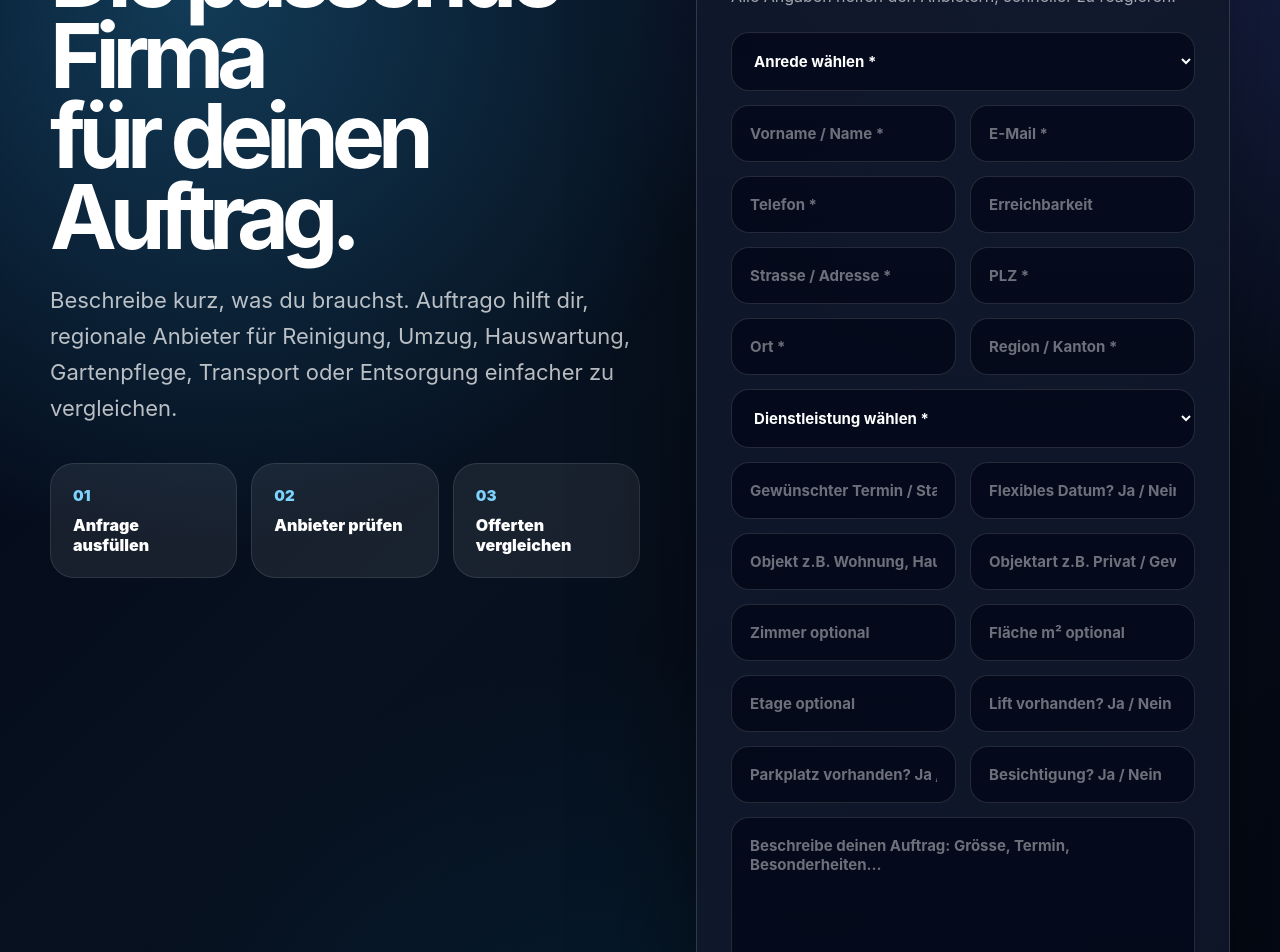
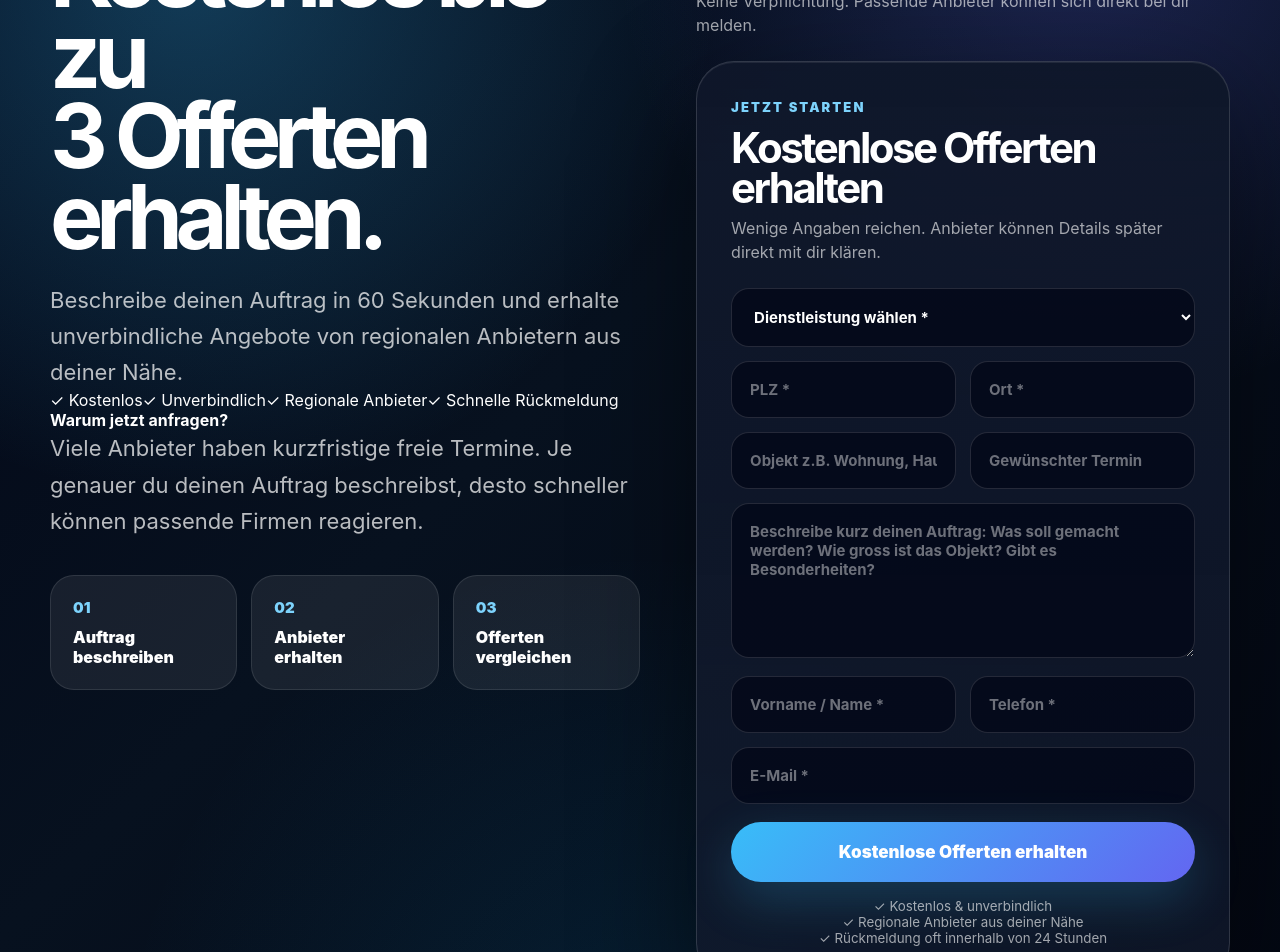
Before and after one commit to Cavara266/auftrago, a Next.js app: page /offerte-anfragen in a window 1280 px wide. Shown: the part 300-1252 px from the top of the page. Built offline with nearby package versions, Linux system fonts and the light colour scheme.

Commit message:
Simplify offer request form

```diff
--- a/app/offerte-anfragen/page.tsx
+++ b/app/offerte-anfragen/page.tsx
@@ -3,16 +3,16 @@
 import OfferteAnfrageForm from "@/components/offerte-anfrage-form";
 
 export const metadata: Metadata = {
-  title: "Kostenlose Offerte anfragen | Regionale Anbieter vergleichen",
+  title: "Kostenlos bis zu 3 Offerten erhalten | Auftrago Schweiz",
   description:
-    "Kostenlos und unverbindlich Offerten für Reinigung, Umzug, Hauswartung, Gartenpflege, Entsorgung, Transport und weitere Dienstleistungen in der Schweiz anfragen.",
+    "Beschreibe deinen Auftrag in 60 Sekunden und erhalte kostenlos und unverbindlich Offerten von regionalen Anbietern für Reinigung, Umzug, Hauswartung, Gartenpflege, Entsorgung und mehr.",
   alternates: {
     canonical: "https://www.auftrago.ch/offerte-anfragen",
   },
   openGraph: {
-    title: "Kostenlose Offerte anfragen | Auftrago",
+    title: "Kostenlos bis zu 3 Offerten erhalten | Auftrago",
     description:
-      "Beschreibe deinen Auftrag und vergleiche regionale Anbieter für Reinigung, Umzug, Hauswartung, Gartenpflege und mehr.",
+      "Beschreibe deinen Auftrag einmal und erhalte unverbindliche Angebote von regionalen Anbietern.",
     url: "https://www.auftrago.ch/offerte-anfragen",
     siteName: "Auftrago",
     type: "website",
@@ -55,28 +55,35 @@
 const steps = [
   {
     number: "01",
-    title: "Anfrage ausfüllen",
-    text: "Du beschreibst kurz deinen Auftrag, Ort, Termin und die wichtigsten Details.",
+    title: "Auftrag beschreiben",
+    text: "Du gibst kurz an, welche Dienstleistung du brauchst und wo der Auftrag stattfindet.",
   },
   {
     number: "02",
-    title: "Anbieter prüfen",
-    text: "Regionale Firmen können einschätzen, ob dein Auftrag zu ihnen passt.",
+    title: "Anbieter erhalten",
+    text: "Regionale Anbieter können deine Anfrage prüfen und sich direkt bei dir melden.",
   },
   {
     number: "03",
     title: "Offerten vergleichen",
-    text: "Du vergleichst Rückmeldungen, Preise und Leistungen in Ruhe.",
+    text: "Du vergleichst Preise, Leistungen und Verfügbarkeit ohne Verpflichtung.",
   },
 ];
 
 const benefits = [
-  "Kostenlose Anfrage senden",
-  "Regionale Anbieter erreichen",
-  "Zeit bei der Suche sparen",
-  "Offerten besser vergleichen",
+  "Kostenlos & unverbindlich",
+  "Bis zu 3 passende Offerten",
+  "Regionale Anbieter aus deiner Nähe",
+  "Nur eine Anfrage statt viele Telefonate",
   "Für Privatkunden und Firmen",
   "Keine Verpflichtung nach der Anfrage",
+];
+
+const trustItems = [
+  "✓ Kostenlos",
+  "✓ Unverbindlich",
+  "✓ Regionale Anbieter",
+  "✓ Schnelle Rückmeldung",
 ];
 
 const regions = [
@@ -98,6 +105,11 @@
       "Ja. Die Anfrage ist kostenlos und unverbindlich. Du entscheidest selbst, ob du ein Angebot annehmen möchtest.",
   },
   {
+    question: "Wie viele Offerten erhalte ich?",
+    answer:
+      "Je nach Region, Auftrag und Verfügbarkeit können sich passende Anbieter direkt bei dir melden. Ziel ist, dass du Angebote einfacher vergleichen kannst.",
+  },
+  {
     question: "Welche Dienstleistungen kann ich anfragen?",
     answer:
       "Du kannst Anfragen für Reinigung, Umzugsreinigung, Hauswartung, Gartenpflege, Umzug, Transport, Entsorgung, Malerarbeiten, Elektriker, Sanitär und weitere Dienstleistungen senden.",
@@ -105,7 +117,7 @@
   {
     question: "Wie schnell bekomme ich eine Rückmeldung?",
     answer:
-      "Das hängt von Region, Auftrag und Verfügbarkeit der Anbieter ab. Eine genaue Beschreibung erhöht die Chance auf schnelle und passende Rückmeldungen.",
+      "Das hängt von Region, Auftrag und Verfügbarkeit der Anbieter ab. Eine klare Beschreibung erhöht die Chance auf schnelle Rückmeldungen.",
   },
   {
     question: "Muss ich ein Angebot annehmen?",
@@ -141,16 +153,30 @@
             <span className="quote-pill">Kostenlos & unverbindlich</span>
 
             <h1>
-              Die passende Firma
+              Kostenlos bis zu
               <br />
-              für deinen Auftrag.
+              3 Offerten erhalten.
             </h1>
 
             <p>
-              Beschreibe kurz, was du brauchst. Auftrago hilft dir, regionale
-              Anbieter für Reinigung, Umzug, Hauswartung, Gartenpflege,
-              Transport oder Entsorgung einfacher zu vergleichen.
+              Beschreibe deinen Auftrag in 60 Sekunden und erhalte
+              unverbindliche Angebote von regionalen Anbietern aus deiner Nähe.
             </p>
+
+            <div className="quote-trust-badges">
+              {trustItems.map((item) => (
+                <span key={item}>{item}</span>
+              ))}
+            </div>
+
+            <div className="quote-urgency-box">
+              <strong>Warum jetzt anfragen?</strong>
+              <p>
+                Viele Anbieter haben kurzfristige freie Termine. Je genauer du
+                deinen Auftrag beschreibst, desto schneller können passende
+                Firmen reagieren.
+              </p>
+            </div>
 
             <div className="quote-trust">
               {steps.map((step) => (
@@ -162,7 +188,29 @@
             </div>
           </div>
 
-          <OfferteAnfrageForm />
+          <div className="quote-form-wrap">
+            <div className="quote-form-head">
+              <span>Jetzt starten</span>
+              <h2>Kostenlose Offerten anfragen</h2>
+              <p>
+                Keine Verpflichtung. Passende Anbieter können sich direkt bei
+                dir melden.
+              </p>
+            </div>
+
+            <OfferteAnfrageForm />
+          </div>
+        </div>
+      </section>
+
+      <section className="quote-section quote-benefits-strip">
+        <div className="container quote-benefit-grid">
+          {benefits.map((benefit) => (
+            <div key={benefit}>
+              <span>✓</span>
+              <strong>{benefit}</strong>
+            </div>
+          ))}
         </div>
       </section>
 
@@ -217,29 +265,6 @@
       </section>
 
       <section className="quote-section">
-        <div className="container quote-split">
-          <div>
-            <span className="quote-pill">Vorteile</span>
-            <h2>Warum über Auftrago anfragen?</h2>
-            <p>
-              Auftrago macht die Suche nach Dienstleistern einfacher. Du
-              beschreibst deinen Auftrag einmal und erhältst eine bessere
-              Grundlage für den Vergleich.
-            </p>
-          </div>
-
-          <div className="quote-benefit-grid">
-            {benefits.map((benefit) => (
-              <div key={benefit}>
-                <span>✓</span>
-                <strong>{benefit}</strong>
-              </div>
-            ))}
-          </div>
-        </div>
-      </section>
-
-      <section className="quote-section quote-dark">
         <div className="container quote-section-head">
           <span className="quote-pill">Regionen</span>
           <h2>Offerten in deiner Region anfragen</h2>
@@ -279,12 +304,13 @@
       <section className="quote-final">
         <div className="container">
           <span className="quote-pill">Jetzt starten</span>
-          <h2>Bereit für deine Offerte?</h2>
+          <h2>Kostenlos passende Offerten erhalten</h2>
           <p>
-            Beschreibe deinen Auftrag und finde passende regionale Anbieter.
+            Beschreibe deinen Auftrag einmal und spare dir die Suche nach
+            einzelnen Firmen.
           </p>
           <a href="#top" className="btn btn-primary">
-            Anfrage ausfüllen
+            Kostenlose Offerten anfragen
           </a>
         </div>
       </section>
--- a/components/offerte-anfrage-form.tsx
+++ b/components/offerte-anfrage-form.tsx
@@ -83,13 +83,9 @@
       sessionStorage.getItem("auftrago_utm_content") ||
       "",
     gclid:
-      params.get("gclid") ||
-      sessionStorage.getItem("auftrago_gclid") ||
-      "",
+      params.get("gclid") || sessionStorage.getItem("auftrago_gclid") || "",
     fbclid:
-      params.get("fbclid") ||
-      sessionStorage.getItem("auftrago_fbclid") ||
-      "",
+      params.get("fbclid") || sessionStorage.getItem("auftrago_fbclid") || "",
   };
 
   sessionStorage.setItem("auftrago_utm_source", tracking.utmSource);
@@ -133,50 +129,48 @@
     const fd = new FormData(form);
     const latestTracking = getTrackingData();
 
+    const postalCode = String(fd.get("postalCode") || "").trim();
+    const city = String(fd.get("city") || "").trim();
+    const service = String(fd.get("service") || "").trim();
+
     const payload = {
       name: String(fd.get("name") || "").trim(),
       phone: String(fd.get("phone") || "").trim(),
       email: String(fd.get("email") || "").trim(),
 
-      salutation: String(fd.get("salutation") || "Nicht angegeben").trim(),
-      street: String(fd.get("street") || "Nicht angegeben").trim(),
-      postalCode: String(fd.get("postalCode") || "Nicht angegeben").trim(),
-      city: String(fd.get("city") || "").trim(),
-      region: String(fd.get("region") || "").trim(),
+      salutation: "Nicht angegeben",
+      street: "Nicht angegeben",
+      postalCode,
+      city,
+      region: city || postalCode || "Nicht angegeben",
 
-      service: String(fd.get("service") || "").trim(),
+      service,
       start: String(fd.get("start") || "Nach Absprache").trim(),
-      flexibleDate: String(fd.get("flexibleDate") || "Nach Absprache").trim(),
-      viewingWanted: String(fd.get("viewingWanted") || "Nach Absprache").trim(),
-      phoneAvailability: String(
-        fd.get("phoneAvailability") || "Nach Absprache"
-      ).trim(),
+      flexibleDate: "Nach Absprache",
+      viewingWanted: "Nach Absprache",
+      phoneAvailability: "Nach Absprache",
 
       objectType: String(fd.get("objectType") || "Nicht angegeben").trim(),
-      propertyType: String(fd.get("propertyType") || "Nicht angegeben").trim(),
-      floor: String(fd.get("floor") || "Nicht angegeben").trim(),
-      elevator: String(fd.get("elevator") || "Nicht angegeben").trim(),
-      parking: String(fd.get("parking") || "Nicht angegeben").trim(),
+      propertyType: "Nicht angegeben",
+      floor: "Nicht angegeben",
+      elevator: "Nicht angegeben",
+      parking: "Nicht angegeben",
 
-      rooms: String(fd.get("rooms") || "Nicht angegeben").trim(),
-      area: String(fd.get("area") || "Nicht angegeben").trim(),
-      windows: String(fd.get("windows") || "Nicht angegeben").trim(),
-      windowSize: String(fd.get("windowSize") || "Nicht angegeben").trim(),
-      blinds: String(fd.get("blinds") || "Nicht angegeben").trim(),
-      shutters: String(fd.get("shutters") || "Nicht angegeben").trim(),
+      rooms: "Nicht angegeben",
+      area: "Nicht angegeben",
+      windows: "Nicht angegeben",
+      windowSize: "Nicht angegeben",
+      blinds: "Nicht angegeben",
+      shutters: "Nicht angegeben",
 
-      handoverGuarantee: String(
-        fd.get("handoverGuarantee") || "Nicht angegeben"
-      ).trim(),
-      cellar: String(fd.get("cellar") || "Nicht angegeben").trim(),
-      balcony: String(fd.get("balcony") || "Nicht angegeben").trim(),
-      carpetCleaning: String(
-        fd.get("carpetCleaning") || "Nicht angegeben"
-      ).trim(),
+      handoverGuarantee: "Nicht angegeben",
+      cellar: "Nicht angegeben",
+      balcony: "Nicht angegeben",
+      carpetCleaning: "Nicht angegeben",
 
-      budget: String(fd.get("budget") || "Nicht angegeben").trim(),
-      offersWanted: String(fd.get("offersWanted") || "3 Angebote").trim(),
-      important: String(fd.get("important") || "Preis und Qualität").trim(),
+      budget: "Nicht angegeben",
+      offersWanted: "3 Angebote",
+      important: "Preis, Qualität und schnelle Rückmeldung",
 
       message: String(fd.get("message") || "").trim(),
 
@@ -226,16 +220,6 @@
           utm_campaign: payload.utmCampaign,
           value: 1,
         });
-
-        console.log("GA4 generate_lead sent", {
-          service: payload.service,
-          region: payload.region,
-          city: payload.city,
-          landingPage: payload.landingPage,
-          utmSource: payload.utmSource,
-          utmMedium: payload.utmMedium,
-          utmCampaign: payload.utmCampaign,
-        });
       }
 
       setSent(true);
@@ -255,12 +239,12 @@
           <span>✅ Anfrage gesendet</span>
           <h2>Danke für deine Anfrage</h2>
           <p>
-            Deine Anfrage wurde erfolgreich übermittelt. Wir melden uns so
-            schnell wie möglich.
+            Deine Anfrage wurde erfolgreich übermittelt. Passende Anbieter
+            können sich direkt bei dir melden.
           </p>
         </div>
 
-        <small>✓ Anfrage gespeichert · ✓ Conversion erfasst</small>
+        <small>✓ Anfrage gespeichert · ✓ Kostenlos · ✓ Unverbindlich</small>
       </div>
     );
   }
@@ -269,37 +253,11 @@
     <form className="quote-form" onSubmit={handleSubmit}>
       <div className="quote-form-head">
         <span>Jetzt starten</span>
-        <h2>Kostenlose Anfrage</h2>
-        <p>Alle Angaben helfen den Anbietern, schneller zu reagieren.</p>
-      </div>
-
-      <select name="salutation" required defaultValue="">
-        <option value="" disabled>
-          Anrede wählen *
-        </option>
-        <option value="Frau">Frau</option>
-        <option value="Herr">Herr</option>
-        <option value="Firma">Firma</option>
-      </select>
-
-      <div className="quote-form-row">
-        <input name="name" placeholder="Vorname / Name *" required />
-        <input name="email" type="email" placeholder="E-Mail *" required />
-      </div>
-
-      <div className="quote-form-row">
-        <input name="phone" placeholder="Telefon *" required />
-        <input name="phoneAvailability" placeholder="Erreichbarkeit" />
-      </div>
-
-      <div className="quote-form-row">
-        <input name="street" placeholder="Strasse / Adresse *" required />
-        <input name="postalCode" placeholder="PLZ *" required />
-      </div>
-
-      <div className="quote-form-row">
-        <input name="city" placeholder="Ort *" required />
-        <input name="region" placeholder="Region / Kanton *" required />
+        <h2>Kostenlose Offerten erhalten</h2>
+        <p>
+          Wenige Angaben reichen. Anbieter können Details später direkt mit dir
+          klären.
+        </p>
       </div>
 
       <select name="service" required defaultValue="">
@@ -314,43 +272,30 @@
       </select>
 
       <div className="quote-form-row">
-        <input name="start" placeholder="Gewünschter Termin / Start *" required />
-        <input name="flexibleDate" placeholder="Flexibles Datum? Ja / Nein" />
+        <input name="postalCode" placeholder="PLZ *" required />
+        <input name="city" placeholder="Ort *" required />
       </div>
 
       <div className="quote-form-row">
         <input
           name="objectType"
-          placeholder="Objekt z.B. Wohnung, Haus, Büro *"
-          required
+          placeholder="Objekt z.B. Wohnung, Haus, Büro"
         />
-        <input
-          name="propertyType"
-          placeholder="Objektart z.B. Privat / Gewerbe *"
-          required
-        />
-      </div>
-
-      <div className="quote-form-row">
-        <input name="rooms" placeholder="Zimmer optional" />
-        <input name="area" placeholder="Fläche m² optional" />
-      </div>
-
-      <div className="quote-form-row">
-        <input name="floor" placeholder="Etage optional" />
-        <input name="elevator" placeholder="Lift vorhanden? Ja / Nein" />
-      </div>
-
-      <div className="quote-form-row">
-        <input name="parking" placeholder="Parkplatz vorhanden? Ja / Nein" />
-        <input name="viewingWanted" placeholder="Besichtigung? Ja / Nein" />
+        <input name="start" placeholder="Gewünschter Termin" />
       </div>
 
       <textarea
         name="message"
-        placeholder="Beschreibe deinen Auftrag: Grösse, Termin, Besonderheiten..."
+        placeholder="Beschreibe kurz deinen Auftrag: Was soll gemacht werden? Wie gross ist das Objekt? Gibt es Besonderheiten?"
         required
       />
+
+      <div className="quote-form-row">
+        <input name="name" placeholder="Vorname / Name *" required />
+        <input name="phone" placeholder="Telefon *" required />
+      </div>
+
+      <input name="email" type="email" placeholder="E-Mail *" required />
 
       <input type="hidden" name="landingPage" value={tracking.landingPage} />
       <input type="hidden" name="currentPage" value={tracking.currentPage} />
@@ -365,10 +310,16 @@
       {error ? <p className="mega-error">{error}</p> : null}
 
       <button type="submit" disabled={sending}>
-        {sending ? "Wird gesendet..." : "Anfrage kostenlos senden"}
+        {sending ? "Wird gesendet..." : "Kostenlose Offerten erhalten"}
       </button>
 
-      <small>✓ Kostenlos · ✓ Unverbindlich · ✓ Regionale Anbieter</small>
+      <small>
+        ✓ Kostenlos & unverbindlich
+        <br />
+        ✓ Regionale Anbieter aus deiner Nähe
+        <br />
+        ✓ Rückmeldung oft innerhalb von 24 Stunden
+      </small>
     </form>
   );
 }
```
